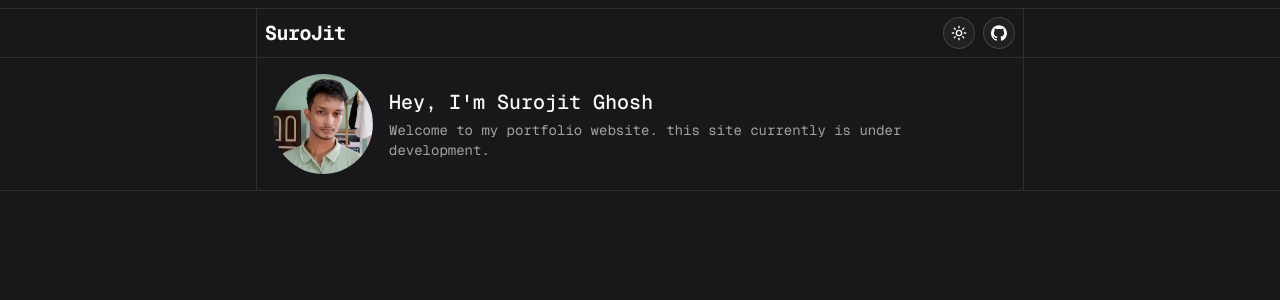
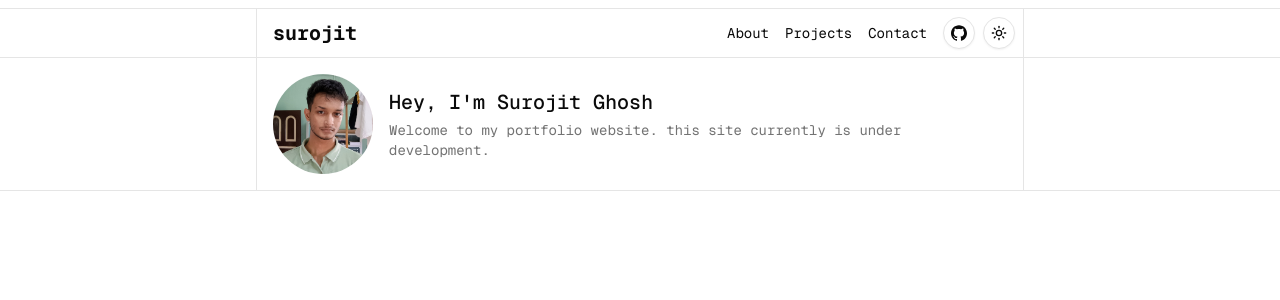
Before and after one commit to surojit-ghosh/surojit.in, a Next.js app: page / in a window 1280 px wide. Shown: the top 300 px of the page. Built offline with nearby package versions, Linux system fonts and the light colour scheme.

Commit message:
fix(header): hydration error

```diff
--- a/components/header.tsx
+++ b/components/header.tsx
@@ -3,12 +3,11 @@
 import React from "react";
 import Container from "./container";
 import Link from "next/link";
-import { Button, buttonVariants } from "./ui/button";
-import { MoonStarIcon, SunIcon } from "lucide-react";
-import { useTheme } from "next-themes";
+import { buttonVariants } from "./ui/button";
 import { USER } from "@/lib/config";
 import { cn } from "@/lib/utils";
 import { Icons } from "./icons";
+import { ThemeToggle } from "./theme-toggle";
 
 type Link = {
     name: string;
@@ -22,20 +21,18 @@ const links: Link[] = [
 ];
 
 const Header = () => {
-    const { theme, setTheme } = useTheme();
-
-    const handleToggleTheme = () => {
-        setTheme(theme === "dark" ? "light" : "dark");
-    };
-
     return (
         <header className="bg-background sticky top-0 z-50 pt-2 [&>div]:border-t">
             <Container className="flex flex-row items-center justify-between p-2">
-                <h1 className="text-xl font-bold tracking-tight">{USER.logo}</h1>
+                <Link href={"/"}>
+                    <h1 className="bg-mutedd rounded-lg px-2 py-0.5 text-xl font-bold">
+                        {USER.logo}
+                    </h1>
+                </Link>
 
                 <div className="flex items-center gap-4">
                     {/* Links */}
-                    <div className="hidden space-x-4">
+                    <div className="space-x-4">
                         {links.map((link: Link) => (
                             <Link
                                 key={link.href}
@@ -48,21 +45,8 @@ const Header = () => {
                     </div>
 
                     <div className="flex items-center gap-2">
-                        <Button
-                            size={"icon"}
-                            variant={"outline"}
-                            className="size-8 cursor-pointer rounded-full"
-                            onClick={handleToggleTheme}
-                        >
-                            {theme === "dark" ? (
-                                <SunIcon className="size-4" />
-                            ) : (
-                                <MoonStarIcon className="size-4" />
-                            )}
-                        </Button>
-
                         <Link
-                            href={"https://github.com/surojit-ghosh/website"}
+                            href={"https://github.com/surojit-ghosh/surojit.in"}
                             target="_blank"
                             rel="noopener noreferrer"
                             className={cn(
@@ -72,6 +56,7 @@ const Header = () => {
                         >
                             <Icons.github className="size-4" />
                         </Link>
+                        <ThemeToggle />
                     </div>
                 </div>
             </Container>
--- a/components/providers.tsx
+++ b/components/providers.tsx
@@ -5,10 +5,12 @@ import { ThemeProvider as NextThemesProvider } from "next-themes";
 export function Provider({ children }: { children: React.ReactNode }) {
     return (
         <NextThemesProvider
-            attribute="class"
-            defaultTheme="dark"
             enableSystem
             disableTransitionOnChange
+            enableColorScheme
+            storageKey="theme"
+            defaultTheme="system"
+            attribute="class"
         >
             {children}
         </NextThemesProvider>
--- /dev/null
+++ b/components/theme-toggle.tsx
@@ -0,0 +1,24 @@
+"use client";
+
+import { useTheme } from "next-themes";
+import { Button } from "./ui/button";
+import { MoonStarIcon, SunIcon } from "lucide-react";
+
+export const ThemeToggle = () => {
+    const { theme, setTheme } = useTheme();
+
+    const handleToggleTheme = () => {
+        setTheme(theme === "dark" ? "light" : "dark");
+    };
+    return (
+        <Button
+            size={"icon"}
+            variant={"outline"}
+            className="size-8 cursor-pointer rounded-full"
+            onClick={handleToggleTheme}
+        >
+            <MoonStarIcon className="hidden size-4 dark:block" />
+            <SunIcon className="block size-4 dark:hidden" />
+        </Button>
+    );
+};
--- a/lib/config.ts
+++ b/lib/config.ts
@@ -1,5 +1,5 @@
 export const USER = {
-    logo: "SuroJit",
+    logo: "surojit",
     name: "Surojit Ghosh",
     description: "Welcome to my portfolio website. this site currently is under development.",
 
--- a/package.json
+++ b/package.json
@@ -1,5 +1,5 @@
 {
-  "name": "portfolio",
+    "name": "surojit.in",
     "version": "0.1.0",
     "private": true,
     "scripts": {
```
Lines whose indentation alone changed are shown as unchanged.
